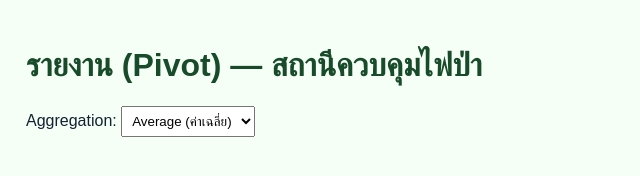
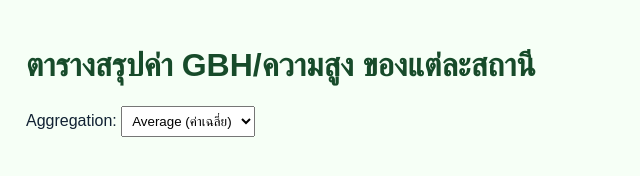
Before and after one commit to SorSit14/pivot-table, a plain HTML site: page index.html in a window 1280 px wide. Shown: the whole page, without its empty margins (0-640 px from the left). Drawn offline with Linux system fonts and the light colour scheme; no server answers.

Commit message:
Update index.html

```diff
--- a/index.html
+++ b/index.html
@@ -2,7 +2,7 @@
 <html lang="th">
 <head>
   <meta charset="utf-8" />
-  <title>Pivot: สถานีควบคุมไฟป่า (GBH / ความสูง)</title>
+  <title>สรุปค่า GBH/ความสูง</title>
   <meta name="viewport" content="width=device-width,initial-scale=1" />
   <style>
     body { font-family: "TH Sarabun New", Arial, sans-serif; background:#f6fff6; padding:18px; color:#123; }
@@ -21,7 +21,7 @@
   </style>
 </head>
 <body>
-  <h1>รายงาน (Pivot) — สถานีควบคุมไฟป่า</h1>
+  <h1>ตารางสรุปค่า GBH/ความสูง ของแต่ละสถานี</h1>
 
   <div class="controls">
     <label>Aggregation:
```
